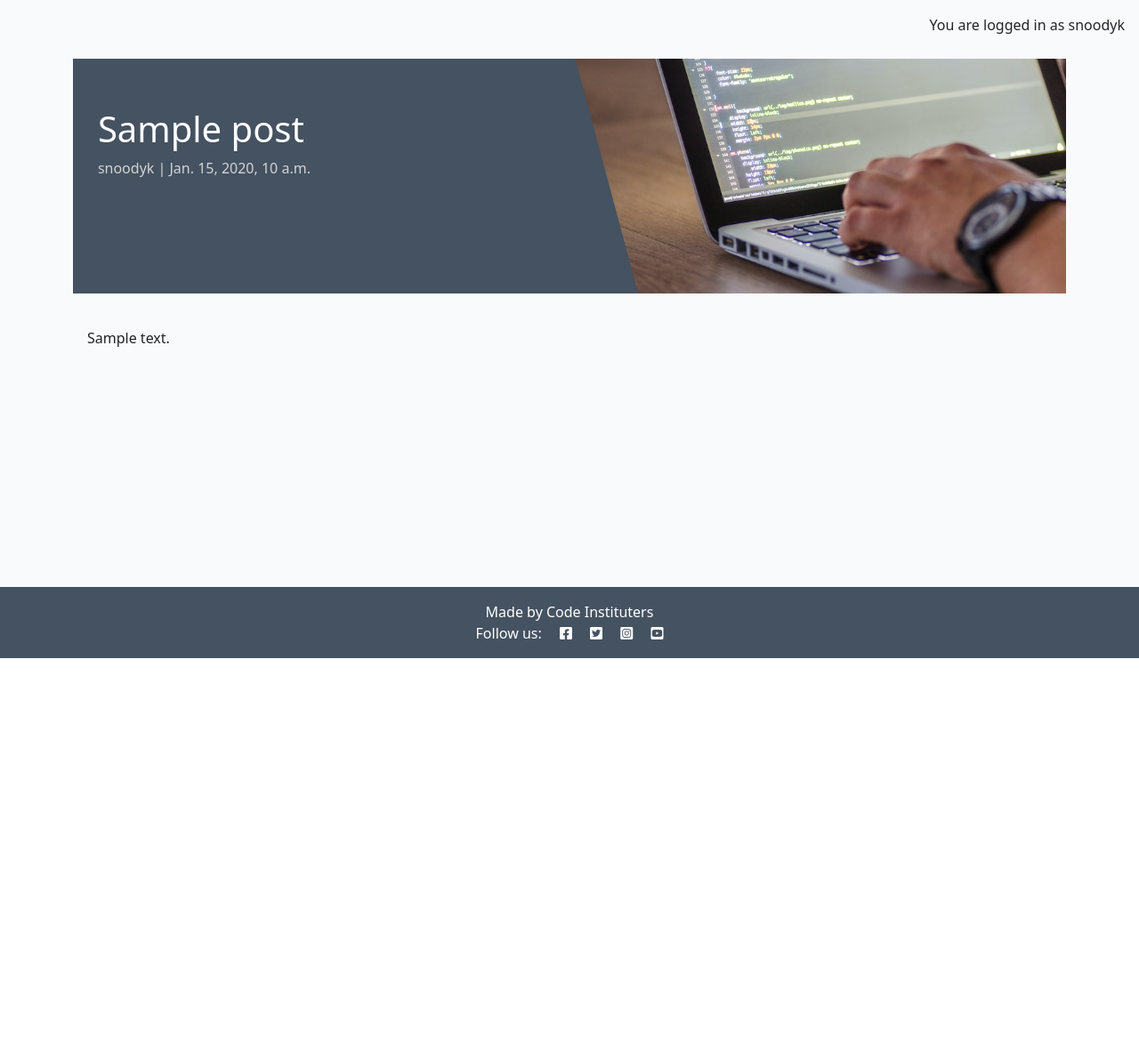
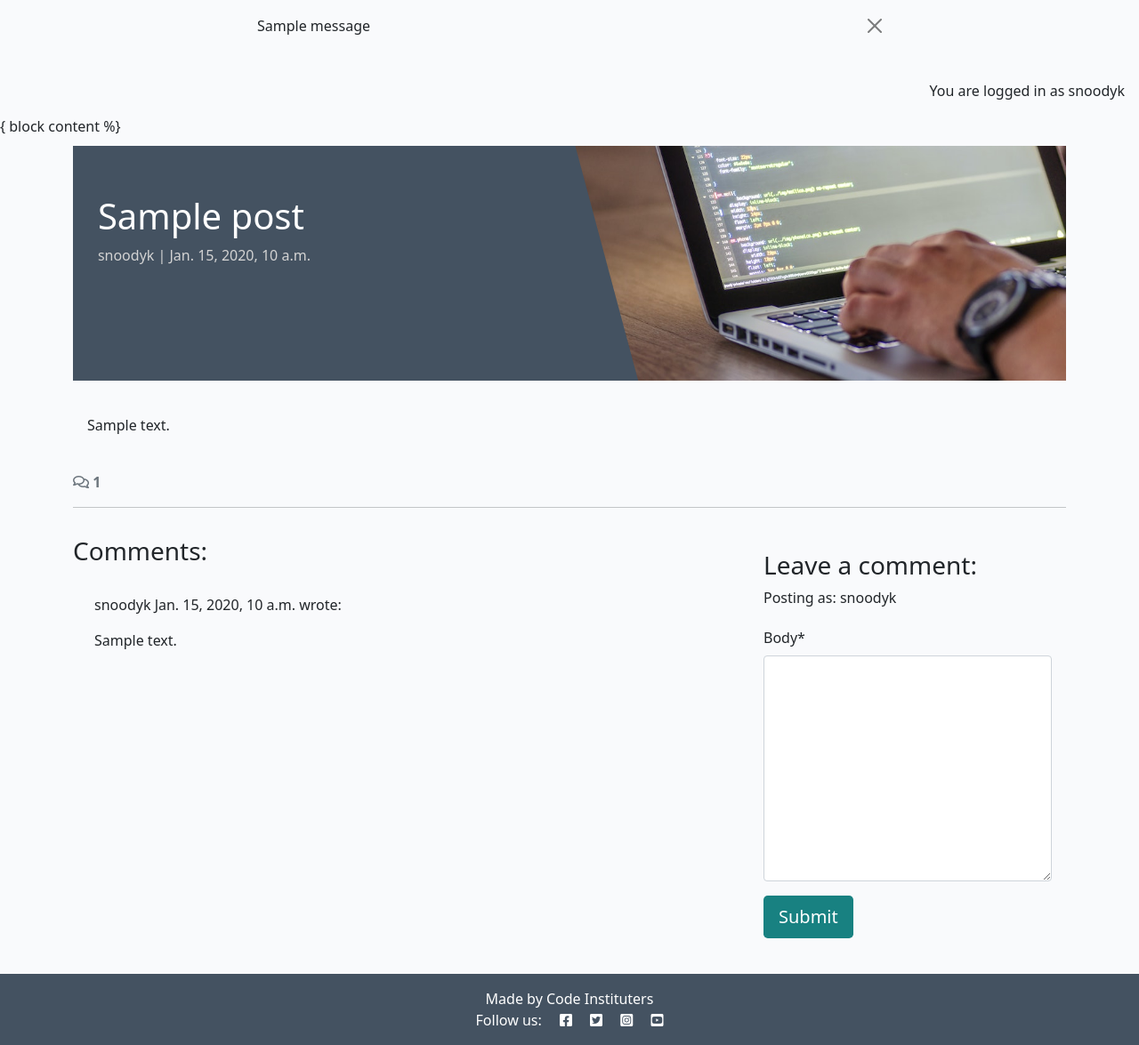
Before and after one commit to Snoodyk/django-blog, a Django app: a page that uses templates/base.html in a window 1280 px wide. Shown: the part 60-1235 px from the top of the page at 89% size. Before the commit the page ends 800 px from the top, so only its background shows below. Run offline with Django 4.2, Linux system fonts and the light colour scheme; a user stored in the database is signed in; data comes from the database, SQL or seed files in the repository; tables that the repository leaves empty hold one stand-in row (values such as "Sample post"); one stand-in notice (Sample message) is shown; some libraries are stand-ins or nearby versions.

Commit message:
Added comments with delete feature

```diff
--- /dev/null
+++ b/blog/forms.py
@@ -0,0 +1,8 @@
+from .models import Comment
+from django import forms
+
+
+class CommentForm(forms.ModelForm):
+    class Meta:
+        model = Comment
+        fields = ('body',)
--- a/blog/templates/blog/post_detail.html
+++ b/blog/templates/blog/post_detail.html
@@ -1,6 +1,8 @@
 {% extends 'base.html' %} {% block content %}
 {% load static %}
+{% load crispy_forms_tags %}
 
+{ block content %}
 <div class="masthead">
     <div class="container">
         <div class="row g-0">
@@ -29,6 +31,66 @@
             </div>
         </div>
     </div>
+      <!-- Displaying count of comments -->
+  <div class="row">
+    <div class="col-12">
+      <strong class="text-secondary">
+        <i class="far fa-comments"></i> {{ comment_count }}
+      </strong>
+    </div>
+    <div class="col-12">
+      <hr>
+    </div>
+  </div>
+  <!-- Displaying Comments -->
+  <div class="row">
+    <div class="col-md-8 card mb-4  mt-3 ">
+      <h3>Comments:</h3>
+      <div class="card-body">
+        <!-- We want a for loop inside the empty control tags
+          to iterate through each comment in comments -->
+        {% for comment in comments %}
+        <div class="p-2 comments
+          {% if not comment.approved and comment.author == user %}
+          faded{% elif not comment.approved %} d-none{% endif %}">
+          <p class="font-weight-bold">
+            {{ comment.author }}
+            <span class="font-weight-normal">
+              {{ comment.created_on }}
+            </span> wrote:
+          </p>
+          <div id="comment{{ comment.id }}">
+            {{ comment.body | linebreaks }}
+          </div>
+          {% if not comment.approved and comment.author == user %}
+          <p class="approval">
+            This comment is awaiting approval
+          </p>
+          {% endif %}
+        </div>
+        <!-- Our for loop ends here -->
+        {% endfor %}
+      </div>
+    </div>
+    <!-- Creating New Comments -->
+    <div class="col-md-4 card mb-4 mt-3">
+        <div class="card-body">
+          {% if user.is_authenticated %}
+          <h3>Leave a comment:</h3>
+          <p>Posting as: {{ user.username }}</p>
+          <form id="commentForm" method="post"
+            style="margin-top: 1.3em;">
+            {{ comment_form | crispy }}
+            {% csrf_token %}
+            <button id="submitButton" type="submit"
+              class="btn btn-signup btn-lg">Submit</button>
+          </form>
+          {% else %}
+          <p>Log in to leave a comment</p>
+          {% endif %}
+        </div>
+      </div>
+  </div>
 </div>
 
 {% endblock content %}
--- a/blog/views.py
+++ b/blog/views.py
@@ -1,6 +1,8 @@
 from django.shortcuts import render, get_object_or_404
 from django.views import generic
+from django.contrib import messages
 from .models import Post
+from .forms import CommentForm
 
 # Create your views here.
 class PostList(generic.ListView):
@@ -24,9 +26,26 @@ def post_detail(request, slug):
 
     queryset = Post.objects.filter(status=1)
     post = get_object_or_404(queryset, slug=slug)
-
+    comments = post.comments.all().order_by("-created_on")
+    comment_count = post.comments.filter(approved=True).count()
+    if request.method == "POST":
+        comment_form = CommentForm(data=request.POST)
+        if comment_form.is_valid():
+            comment = comment_form.save(commit=False)
+            comment.author = request.user
+            comment.post = post
+            comment.save()
+            messages.add_message(
+                request, messages.SUCCESS,
+                'Comment submitted and awaiting approval'
+    )
+    comment_form = CommentForm()
     return render(
         request,
         "blog/post_detail.html",
-        {"post": post},
+        {"post": post,
+        "comments": comments,
+        "comment_count": comment_count,
+        "comment_form": comment_form,
+        },
     )
--- a/codestar/settings.py
+++ b/codestar/settings.py
@@ -47,6 +47,8 @@ INSTALLED_APPS = [
     'allauth',
     'allauth.account',
     'allauth.socialaccount',
+    'crispy_forms',
+    'crispy_bootstrap5',
     'django_summernote',
     'blog',
     'about',
@@ -55,6 +57,9 @@ INSTALLED_APPS = [
 SITE_ID = 1
 LOGIN_REDIRECT_URL = '/'
 LOGOUT_REDIRECT_URL = '/'
+
+CRISPY_ALLOWED_TEMPLATE_PACKS = "bootstrap5"
+CRISPY_TEMPLATE_PACK = "bootstrap5"
 
 MIDDLEWARE = [
     'django.middleware.security.SecurityMiddleware',
--- a/requirements.txt
+++ b/requirements.txt
@@ -1,7 +1,9 @@
 asgiref==3.7.2
+crispy-bootstrap5==0.7
 dj-database-url==0.5.0
 Django==4.2.10
 django-allauth==0.57.2
+django-crispy-forms==2.1
 django-summernote==0.8.20.0
 gunicorn==20.1.0
 oauthlib==3.2.2
--- a/templates/base.html
+++ b/templates/base.html
@@ -73,6 +73,22 @@
         </div>
     </nav>
 
+    <!-- displaying Django messages -->
+<div class="container">
+    <div class="row">
+      <div class="col-md-8 offset-md-2">
+        {% for message in messages %}
+        <div class="alert {{ message.tags }} alert-dismissible
+          fade show" id="msg" role="alert">
+          {{ message | safe }}
+          <button type="button" class="btn-close"
+            data-bs-dismiss="alert" aria-label="Close"></button>
+        </div>
+        {% endfor %}
+      </div>
+    </div>
+  </div>
+
     <main class="flex-shrink-0 main-bg">
         {% if user.is_authenticated %}
         <p class="text-end m-3">You are logged in as {{ user.username }}</p>
```
